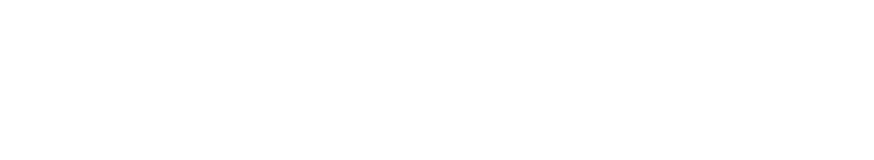
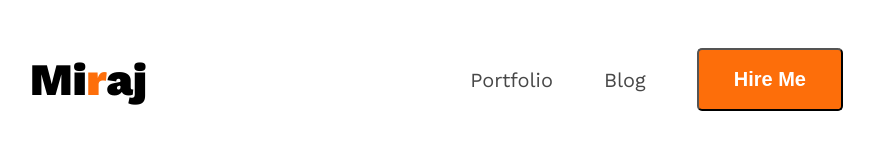
Before and after one commit to MirajMalik/portfolio-website-basic, a plain HTML site: page index.html in a window 1280 px wide. Shown: the whole page, without its empty margins (178-1052 px from the left). Drawn offline with nearby package versions, Linux system fonts and the light colour scheme.

Commit message:
navbar added

```diff
--- a/index.html
+++ b/index.html
@@ -4,9 +4,19 @@
     <meta charset="UTF-8">
     <meta name="viewport" content="width=device-width, initial-scale=1.0">
     <title>Developer Portfolio</title>
+    <link rel="stylesheet" href="styles/portfolio.css">
 </head>
-<body>
+    <body class="work-sans-normal">
     <header>
+        <nav>
+            <h3 class="nav-title">Mi<span class="text-primary">r</span>aj</h3>
+            <ul>
+                <li><a class="dark-2" href="">Portfolio</a></li>
+                <li><a class="dark-2" href="">Blog</a></li>
+                <li><a href=""><button class="btn-primary" type="button">Hire Me</button></a></li>
+            </ul>
+
+        </nav>
 
     </header>
     <main>
--- /dev/null
+++ b/styles/portfolio.css
@@ -0,0 +1,53 @@
+@import url('https://fonts.googleapis.com/css2?family=Open+Sans:ital,wght@0,300..800;1,300..800&family=Work+Sans:ital,wght@0,100..900;1,100..900&display=swap');
+.work-sans-normal {
+    font-family: "Work Sans", sans-serif;
+    font-optical-sizing: auto;
+    font-style: normal;
+  }
+
+  /* shared styles */
+
+  .text-primary{
+    color: #FD6E0A;
+  }
+  .dark-2{
+    color: #474747;
+  }
+  .btn-primary{
+    background-color: #FD6E0A;
+    font-weight: bold;
+    font-size: 20px;
+    color: white;
+    padding: 18px 35px;
+    border-radius: 5px;
+  }
+
+
+
+/* nav styles */
+nav{
+    display: flex;
+    align-items: center;
+    justify-content: space-between;
+    margin: 0px 200px;
+
+}
+nav ul{
+    display: flex;
+    align-items: center;
+}
+.nav-title{
+    font-weight: 900;
+    font-size: 45px;
+}
+
+nav ul li{
+    list-style: none;
+    margin-right: 51px;
+
+
+}
+nav ul li a{
+    text-decoration: none;
+    font-size:20px;
+}
```
